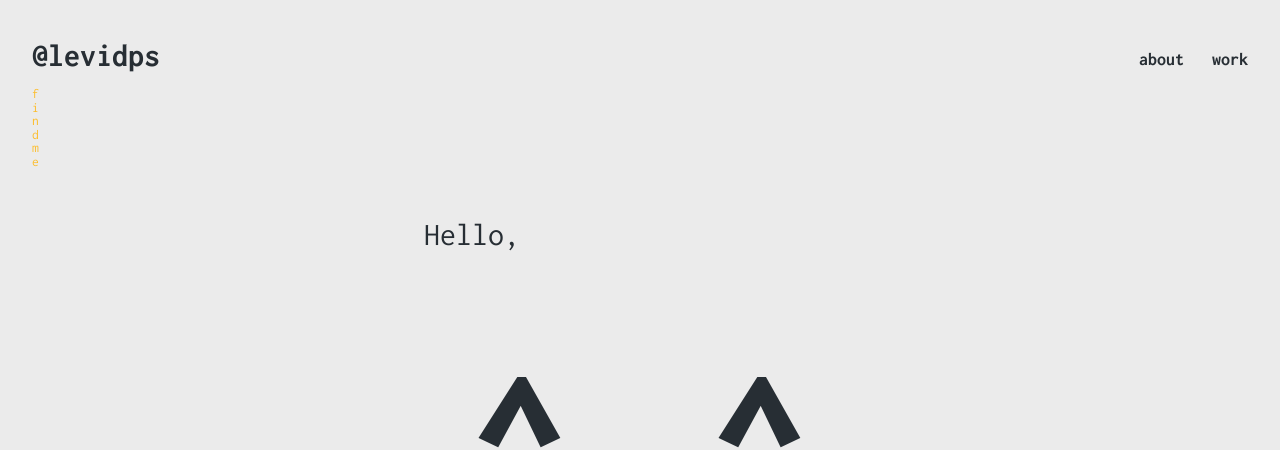
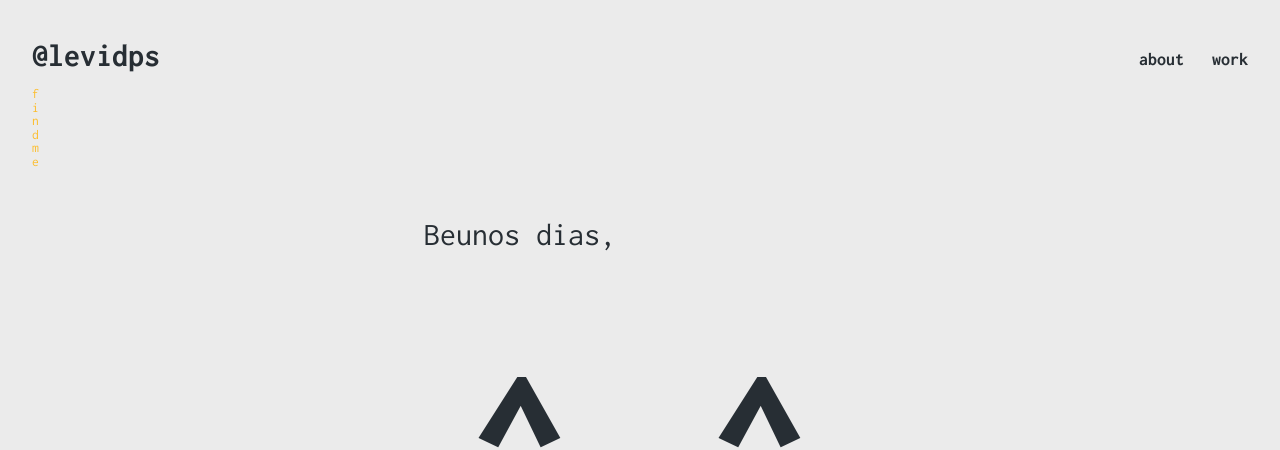
Before and after one commit to levidps/levidps.github.io, a Jekyll site: the page built from index.html, in a window 1280 px wide. Shown: the top 450 px of the page. Built offline with Jekyll 4.4.1, drawn with Linux system fonts in a browser that asks for light colours; some web fonts are replaced.

Commit message:
fixed greeting

```diff
--- a/index.html
+++ b/index.html
@@ -5,9 +5,9 @@ layout: default
 <div class="home">
 
 <div class="face">
-	<h2>Hello,</h2>
+	<h2>&nbsp;</h2>
 	<h1>^_^</h1>
-	<span class="face-text"><p>happy</p></span>
+	<span class="face-text"><p></p></span>
 </div>
 
 </div>
--- a/js/scripts.js
+++ b/js/scripts.js
@@ -18,10 +18,10 @@ function about() {
 
 // Cheeky face animation
 var faces = ['^_^', '^_-', '^_^', '^_^', '>_<'],
-    greet = ["'sup", "Hello,", 'Greetings,', 'Aloha', "Beunos dias"]
-    text  = ['beautiful', 'sexy', 'bae', 'adj.', 'punk', 'human', 'legend'],
+    greet = [ "Hello," , "'sup" , 'Aloha,' , "Beunos dias," , 'Greetings,' , 'Howdy,' ],
+    text  = [ 'beautiful' , 'sexy' , 'baby' , 'punk' , 'human' , 'legend' ],
     i     = 0,
-    t     = Math.floor(Math.random() * 8) ;
+    t     = Math.floor(Math.random() * 7) ;
 
 function transition() {
 
@@ -41,7 +41,7 @@ $(document).ready(function() {
 
     social();
     about();
-    $('.face h2').html(greed[t]);
+    $('.face h2').html(greet[t]);
     $('.face p').html(text[t]);
 
     setInterval(transition, 550);
```
